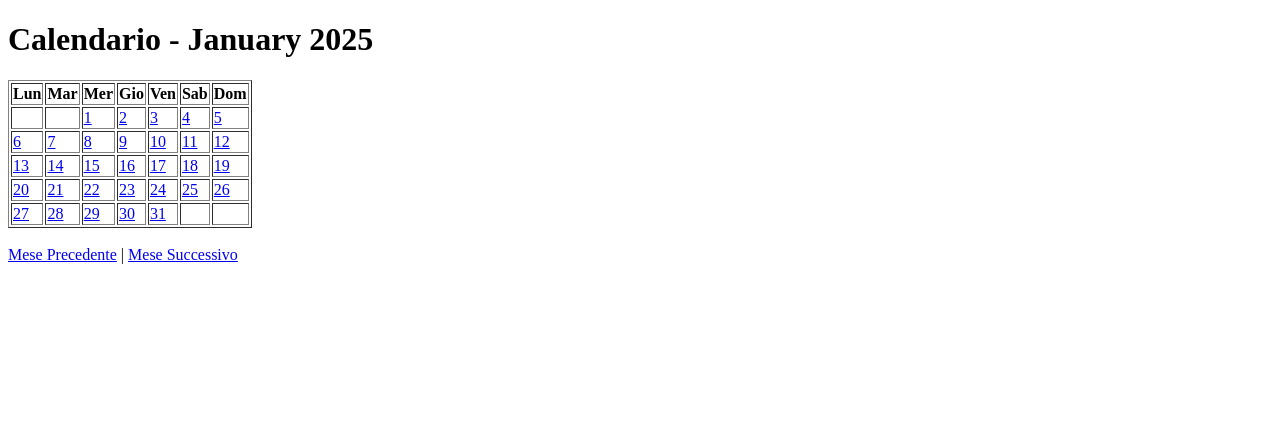
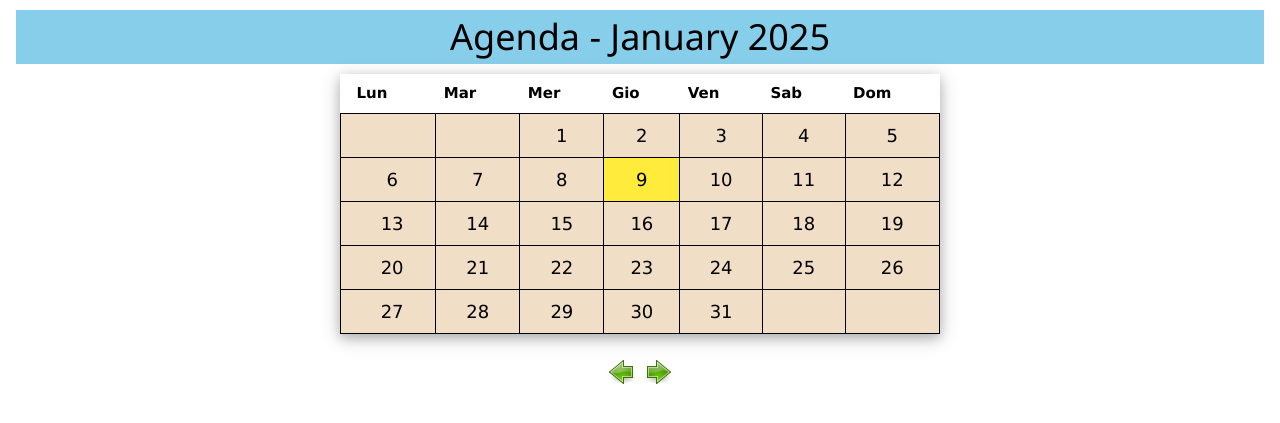
Before and after one commit to giuliofalco/calendar, a Django app: page / in a window 1280 px wide. Shown: the top 423 px of the page. Run offline with Django 5.2, Linux system fonts and the light colour scheme.

Commit message:
modifica del layout

```diff
--- a/cal/templates/cal/calendar_view.html
+++ b/cal/templates/cal/calendar_view.html
@@ -1,11 +1,38 @@
+{%load static %}
 <!DOCTYPE html>
 <html>
 <head>
+    <link rel="stylesheet" href="https://www.w3schools.com/w3css/4/w3.css">
     <title>Calendario</title>
 </head>
+
+<style>
+   .tabella {width: 600px; margin: auto;}
+   .tabella td {border: 1px solid black; border-collapse: collapse; font-size: large;
+                text-align: center; background-color: rgb(240, 222, 198); }
+    .contenuto {text-align: center}
+    a {text-decoration: none;}
+    .today {
+            background-color: #ffeb3b;  /* Giallo chiaro */
+            color: #000;               /* Testo nero */
+            font-weight: bold;
+            border-radius: 50%;
+            padding: 5px;
+        }
+        .day {
+            display: inline-block;
+            width: 40px;
+            height: 40px;
+            line-height: 40px;
+            text-align: center;
+            margin: 5px;
+            border: 1px solid #ccc;
+            border-radius: 5px;
+</style>
 <body>
-    <h1>Calendario - {{ month_name }} {{ year }}</h1>
-    <table border="1">
+    <div class="w3-container contenuto">
+    <h1 class="w3-light-blue">Agenda - {{ month_name }} {{ year }}</h1>
+    <table class="w3-table w3-card-4 tabella">
             <tr>
                 <th>Lun</th>
                 <th>Mar</th>
@@ -15,22 +42,33 @@
                 <th>Sab</th>
                 <th>Dom</th>
             </tr>
-        {% for week in month_days %}
             <tr>
-            {% for day in week %}
-            <td>
-                {% if day > 0 %}
-                <a href="{% url 'day_editor' year month day %}">{{ day }}</a>
-                {% else %}
-                &nbsp;
+                <!-- Celle vuote prima del primo giorno del mese -->
+                {% for _ in empty_start %}
+                   <td>&nbsp;</td>
+                {% endfor %}
+                {% for day in days %}
+
+                    <td class="{% if day.is_today %}w3-yellow{% endif %}">
+                        <a href="{% url 'day_editor' year month day.day %}">{{ day.day }}</a>
+                    </td>
+                    {% if day.date.weekday == 6 and not forloop.last %}
+                        </tr><tr>
                     {% endif %}
-            </td>
+                {% endfor %}
+                <!-- Celle vuote dopo l'ultimo giorno del mese -->
+                {% for _ in empty_end %}
+                   <td>&nbsp;</td>
                 {% endfor %}
             </tr>
-        {% endfor %}
         </table>
     <br>
-    <a href="?year={{ year }}&month={{ month|add:"-1" }}">Mese Precedente</a> |
-    <a href="?year={{ year }}&month={{ month|add:"1" }}">Mese Successivo</a>
+    <a href="?year={{ year }}&month={{ month|add:"-1" }}">
+        <img src = "{%static 'cal/go-previous.png' %}">
+    </a>
+    <a href="?year={{ year }}&month={{ month|add:"1" }}">
+        <img src = "{%static 'cal/go-next.png' %}">
+    </a>
+    </div>
 </body>
 </html>
--- a/cal/views.py
+++ b/cal/views.py
@@ -3,20 +3,46 @@ from datetime import date, datetime, timedelta
 import calendar
 from .models import DayEntry
 from .forms import DayEntryForm
+from calendar import monthrange
 
 def calendar_view(request):
     today = date.today()
     year = int(request.GET.get('year', today.year))
     month = int(request.GET.get('month', today.month))
 
-    cal = calendar.Calendar()
-    month_days = cal.monthdayscalendar(year, month)
+    # Gestisci i limiti dei mesi
+    if month < 1:
+        month = 12
+        year -= 1
+    elif month > 12:
+        month = 1
+        year += 1
 
+    days_in_month = monthrange(year, month)[1]
+    month_name = calendar.month_name[month]
+    first_weekday = date(year, month, 1).weekday()
+    last_weekday = date(year, month, days_in_month).weekday()
+    days = [
+
+        {
+            "day": day,
+            "date": date(year, month, day),
+            "is_today": today.year == year and today.month == month and today.day == day
+        }
+        for day in range(1, days_in_month + 1)
+    ]
+    # Celle vuote all'inizio e alla fine
+    empty_start = list(range(first_weekday))  # Celle vuote prima del primo giorno
+    empty_end = list(range(6 - last_weekday))  # Celle vuote dopo l'ultimo giorno
     context = {
-        'month_days': month_days,
+        'days': days,
         'year': year,
         'month': month,
-        'month_name': calendar.month_name[month],
+        'month_name': month_name,
+        'first_weekday': first_weekday,  # Giorno della settimana del primo giorno
+        'last_weekday': last_weekday,    # Giorno della settimana dell'ultimo giorno
+        'empty_start': empty_start,
+        'empty_end': empty_end,
     }
     return render(request, 'cal/calendar_view.html', context)
 
```
Also changed, not shown: calendar_app/settings.py (+12 -0 lines), cal/static/cal/go-next.png (added), cal/static/cal/go-previous.png (added). Lines whose indentation alone changed are shown as unchanged.
